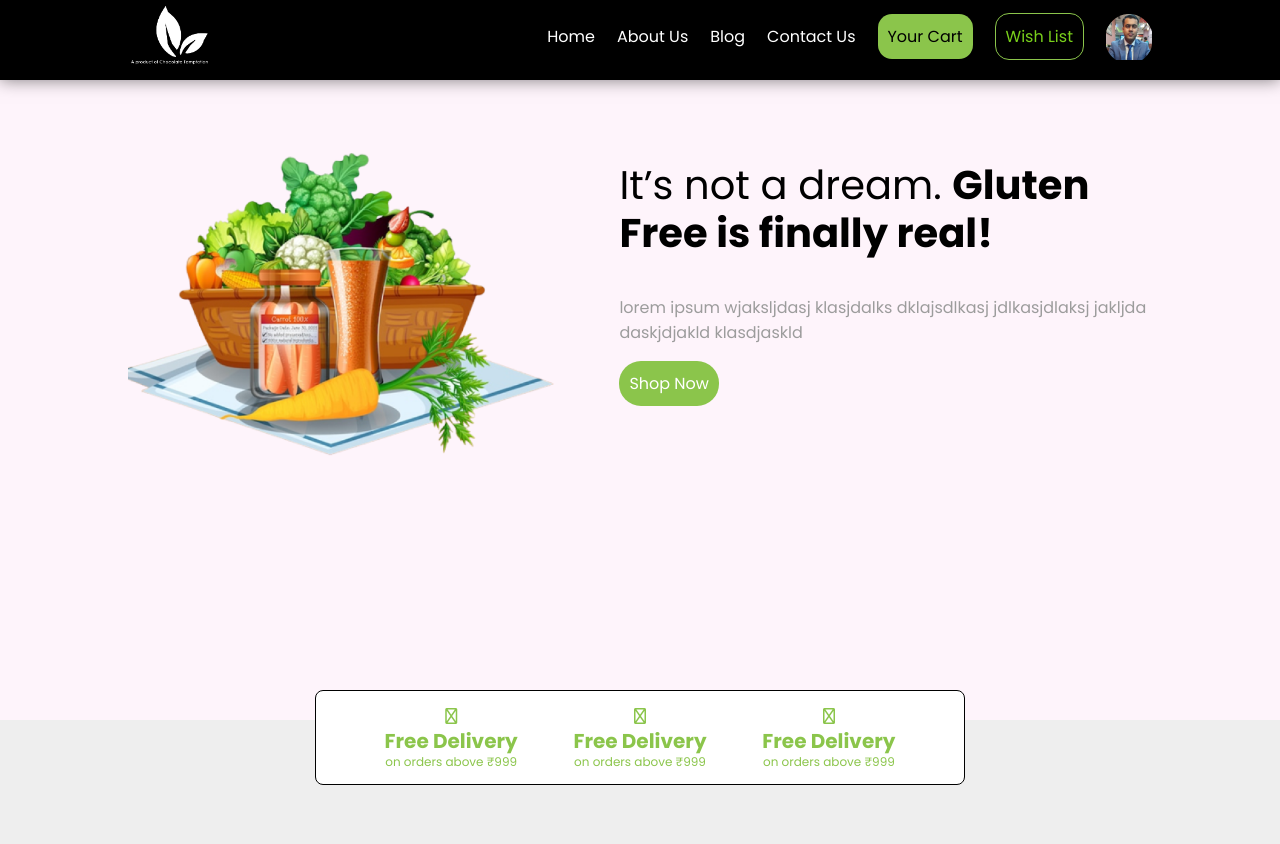
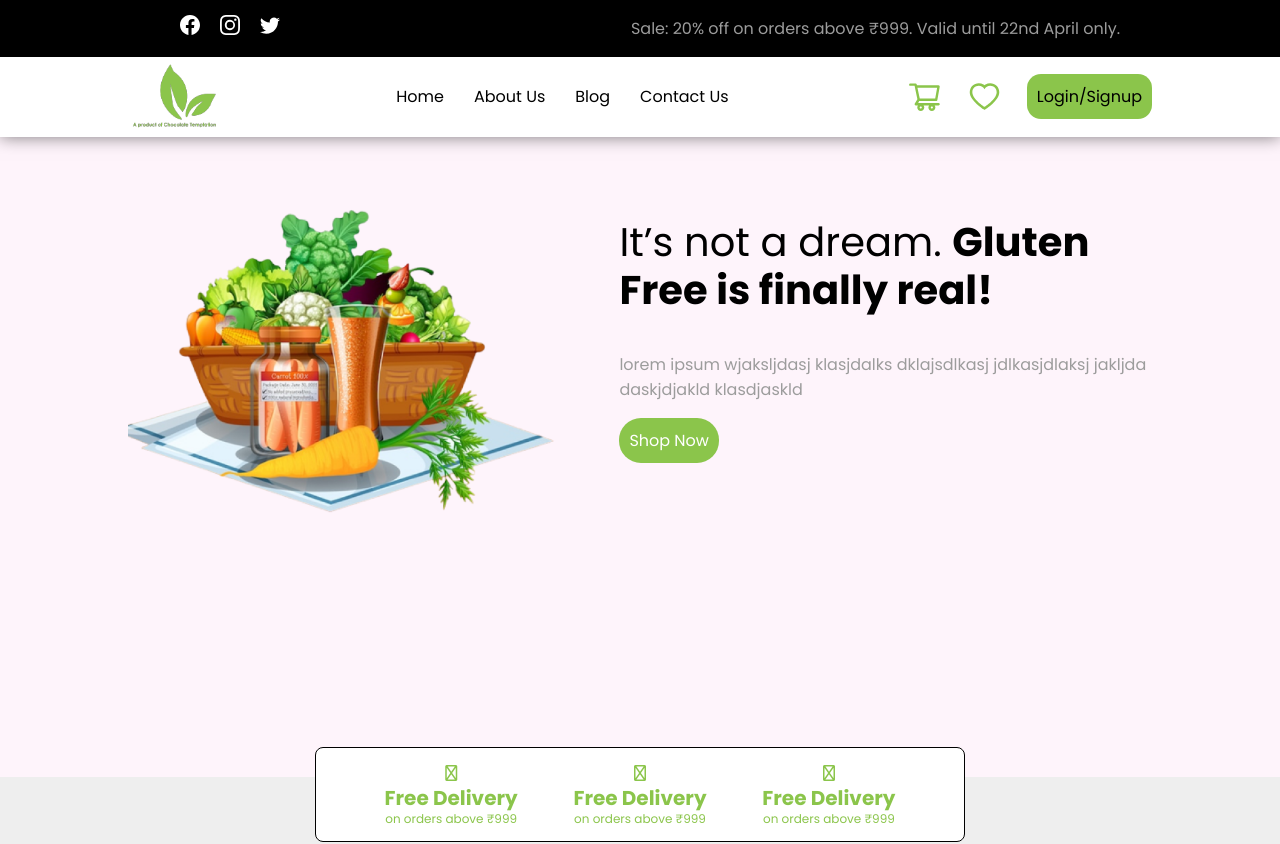
Before and after one commit to Anushka512/fog-website, a React (Create React App) app: page / in a window 1280 px wide. Shown: the top 844 px of the page. Built offline with nearby package versions, Linux system fonts and the light colour scheme.

Commit message:
Navbar Updated

```diff
--- a/src/Components/Navbar/Navbar.js
+++ b/src/Components/Navbar/Navbar.js
@@ -1,11 +1,23 @@
-// import '../style.css';
-// import {link} from "react-router-dom"
-import Logo from "../../Assets/Images/Group.png";
-import User from "../../Assets/Images/Ellipse 6.png";
+
+import Logo from "../../Assets/Images/logo__sec.png";
+import { AiOutlineShoppingCart, AiOutlineHeart } from "react-icons/ai";
+import { BsFacebook, BsInstagram, BsTwitter } from "react-icons/bs";
 import "./Navbar.scss";
 
 export default function Navbar() {
   return (
+    <div className="wrapper__nav">
+      <div className="socials__nav">
+        <div className="social__icon">
+          <BsFacebook />
+          <BsInstagram />
+          <BsTwitter />
+        </div>
+
+        <p className="p-text">
+          Sale: 20% off on orders above ₹999. Valid until 22nd April only.
+        </p>
+      </div>
       <nav className="navbar-items">
         <div className="container nav__container">
           <div className="logo">
@@ -17,13 +29,16 @@ export default function Navbar() {
                 <a href={`#${item}`}>{item}</a>
               </li>
             ))}
-          <a className="btn cart">Your Cart</a>
-          <a className="btn wishlist">Wish List</a>
-          <div className="profile">
-            <img src={User} alt="userProfile" />
+          </ul>
+          <div className="right">
+            <AiOutlineShoppingCart />
+            <AiOutlineHeart />
+            <div className="auth">
+              <button className="btn cart">Login/Signup</button>
             </div>
-        </ul>
+          </div>
         </div>
       </nav>
+    </div>
   );
 }
--- a/src/Components/Navbar/Navbar.scss
+++ b/src/Components/Navbar/Navbar.scss
@@ -1,44 +1,64 @@
-nav{
+.socials__nav {
+  display: flex;
+  justify-content: space-between;
+  align-items: center;
+  padding: 15px 10rem;
+  background-color: black;
+  .social__icon {
+    svg {
+      color: white;
+      margin-left: 20px;
+      font-size: 20px;
+      cursor: pointer;
+    }
+  }
+ p{
+    margin: 0;
+ }
+}
+
+nav {
   height: 5rem;
-    background-color: #000000;
+  background-color: #ffffff;
   padding-top: 5px;
   position: sticky;
   z-index: 10;
   top: 0;
-    box-shadow: 0 0 16px rgba(0,0,0,0.5);
+  box-shadow: 0 0 16px rgba(0, 0, 0, 0.5);
 
-    .nav__container{
+  .nav__container {
     display: flex;
     justify-content: space-between;
     align-items: center;
 
-        .logo{
+    .logo {
       width: 90px;
     }
 
-
-        ul{
+    ul {
       display: flex;
       justify-content: center;
       align-items: center;
-            gap: 22px;
+      gap: 30px;
 
-            li{
+      li {
         list-style: none;
 
-                a{
+        a {
           text-decoration: none;
+          color: black;
+        }
       }
     }
 
-            .wishlist{
-                background-color: transparent;
-                padding: 10px;
-                font-size: 16px;
-                border-radius: 14px;
-                border: 1px solid #8BC54B;
-                color: #79d01b;
-                transition: var(--transition);
+    .right {
+      display: flex;
+      align-items: center;
+      gap: 25px;
+      svg {
+        color: #8bc54b;
+        font-size: 35px;
+        cursor: pointer;
       }
     }
   }
```
Lines whose indentation alone changed are shown as unchanged.
